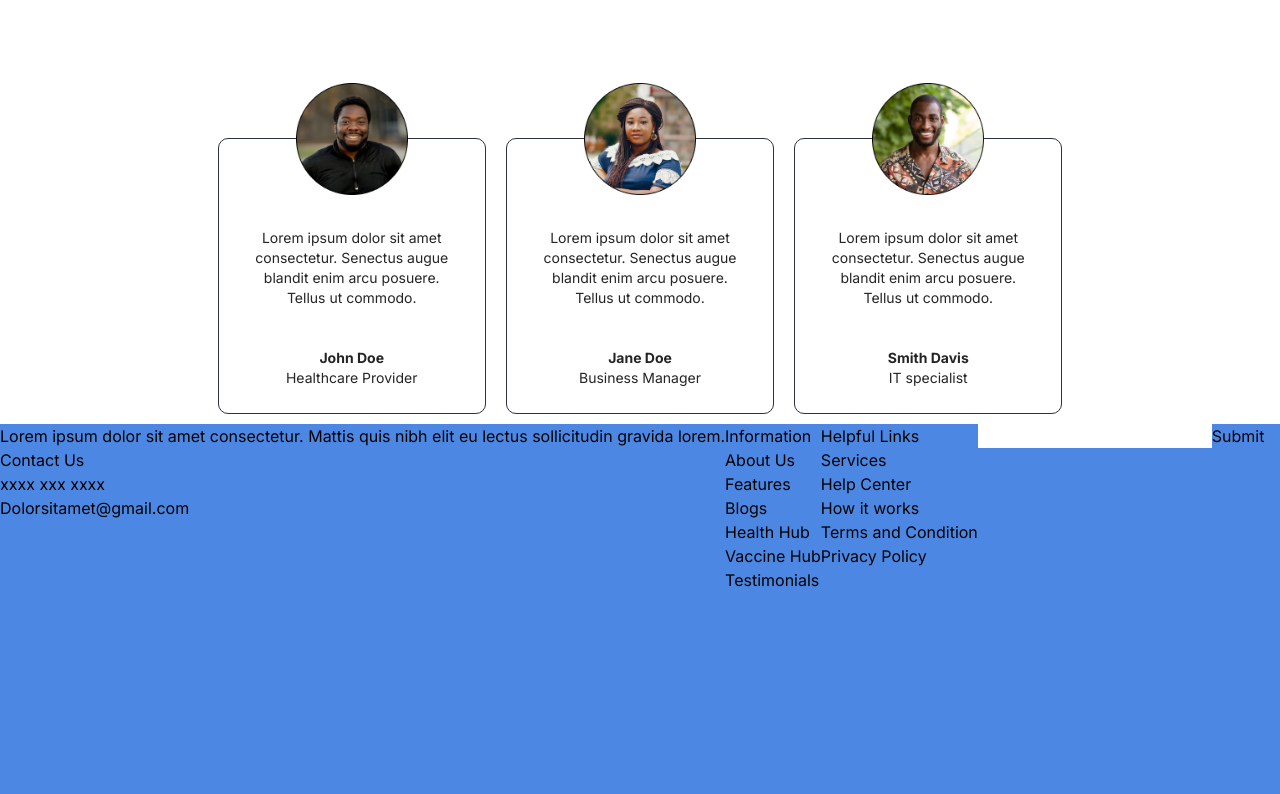
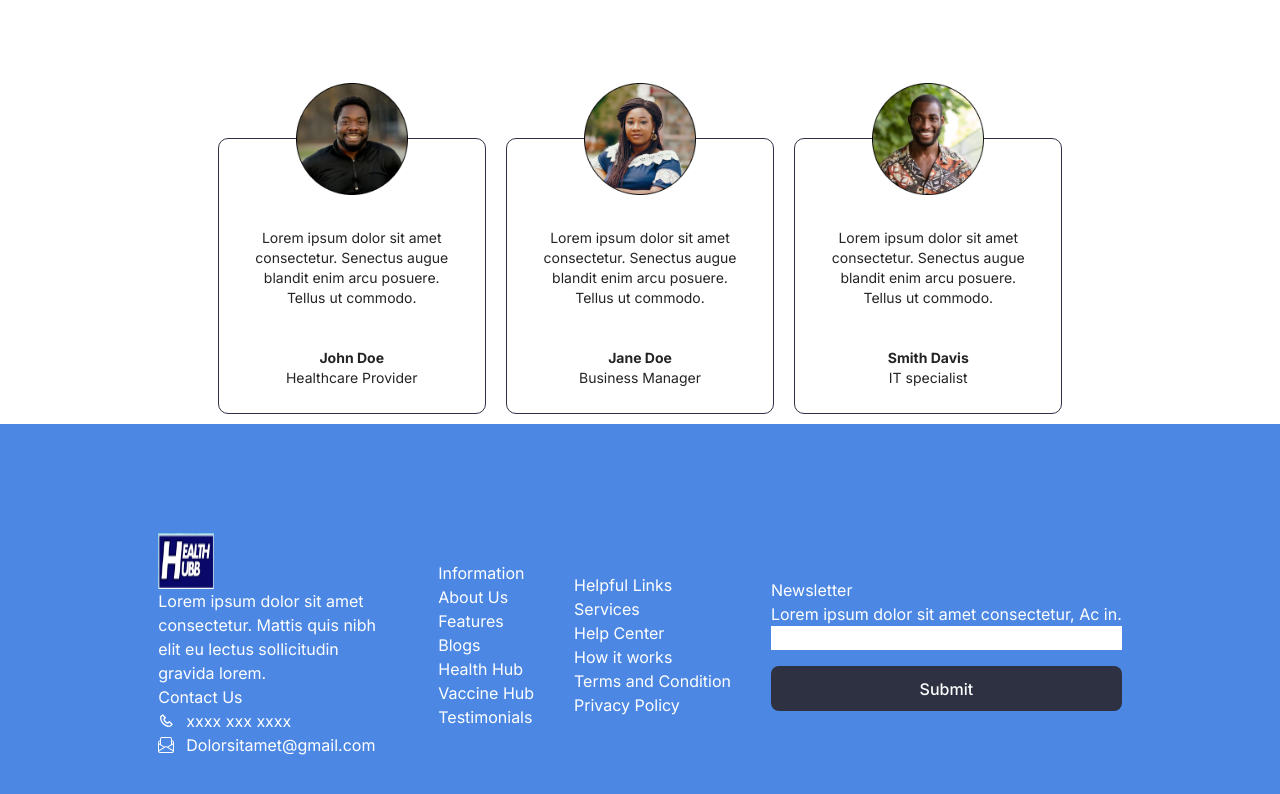
Before and after one commit to Zinnybliss/Health-Hubb, a React (Vite) app: page / in a window 1280 px wide. Shown: the part 4269-5063 px from the top of the page. Built offline with nearby package versions, Linux system fonts and the light colour scheme; a web font is replaced by a local one.

Commit message:
made minor change in the footer

```diff
--- a/src/components/common/Footer.jsx
+++ b/src/components/common/Footer.jsx
@@ -1,17 +1,23 @@
+import logoPic from '../../images/img1.png';
+import { BsEnvelopePaper } from "react-icons/bs";
+import { BiPhone } from "react-icons/bi";
+
+
 const Footer = () => {
   return (
     <footer className='footer w-screen'>
-      <div>
-        <img />
-        <p>
+      <div className=' flex gap-10 text-white h-full w-full items-center justify-center'>
+      <div className='sect1 w-60'>
+        <img src={logoPic} className='size-14 '/>
+        <p className='text-wrap'>
           Lorem ipsum dolor sit amet consectetur. Mattis quis nibh elit eu
           lectus sollicitudin gravida lorem.
         </p>
         <h3>Contact Us</h3>
-        <p>xxxx xxx xxxx</p>
-        <p>Dolorsitamet@gmail.com</p>
+        <p className='flex items-center gap-3'><BiPhone />xxxx xxx xxxx</p>
+        <p className='flex items-center gap-3'><BsEnvelopePaper />Dolorsitamet@gmail.com</p>
       </div>
-      <div>
+      <div className='sect2'>
         <h3>Information</h3>
         <h4>About Us</h4>
         <h4>Features</h4>
@@ -20,7 +26,7 @@ const Footer = () => {
         <h4>Vaccine Hub</h4>
         <h4>Testimonials</h4>
       </div>
-      <div>
+      <div className='sect3'>
         <h3>Helpful Links</h3>
         <p>Services</p>
         <p>Help Center</p>
@@ -28,13 +34,18 @@ const Footer = () => {
         <p>Terms and Condition</p>
         <p>Privacy Policy</p>
       </div>
+      <div className='sect4 '>
+        <h3>Newsletter</h3>
+        <p className='text-wrap'>Lorem ipsum dolor sit amet consectetur, Ac in.</p>
+        <div className='subsect4 flex flex-col gap-4'>
+        <input type='email' />
+        <button className='bg-[#2D3142;]'>Submit</button>
+        </div>
+      </div>
+      </div>
       <div>
-        <h3></h3>
-        <p></p>
-        <input type='email' />
-        <input type='submit' />
+      <hr/>
       </div>
-      {/* <hr></hr> */}
     </footer>
   );
 };
```
